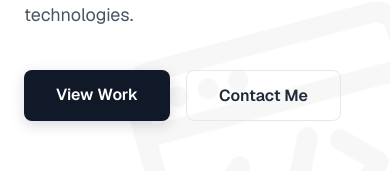
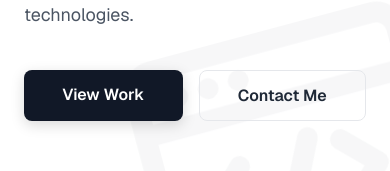
Before and after one commit to ridho-aru/ridho-aru.github.io, a Next.js app: page / in a window 390 px wide. Shown: the part 540-711 px from the top of the page. Built offline with nearby package versions, Linux system fonts and the light colour scheme.

Commit message:
feat: enable wrapping for hero actions and adjust layout for smaller screens

```diff
--- a/src/components/Hero/Hero.module.css
+++ b/src/components/Hero/Hero.module.css
@@ -140,6 +140,7 @@
 .heroActions {
   display: flex;
   gap: 16px;
+  flex-wrap: wrap;
 }
 
 .primaryBtn,
@@ -191,3 +192,11 @@
     font-size: 24px;
   }
 }
+
+@media (max-width: 480px) {
+  .heroActions {
+    & > a {
+      flex: 1 1 auto;
+    }
+  }
+}
```
